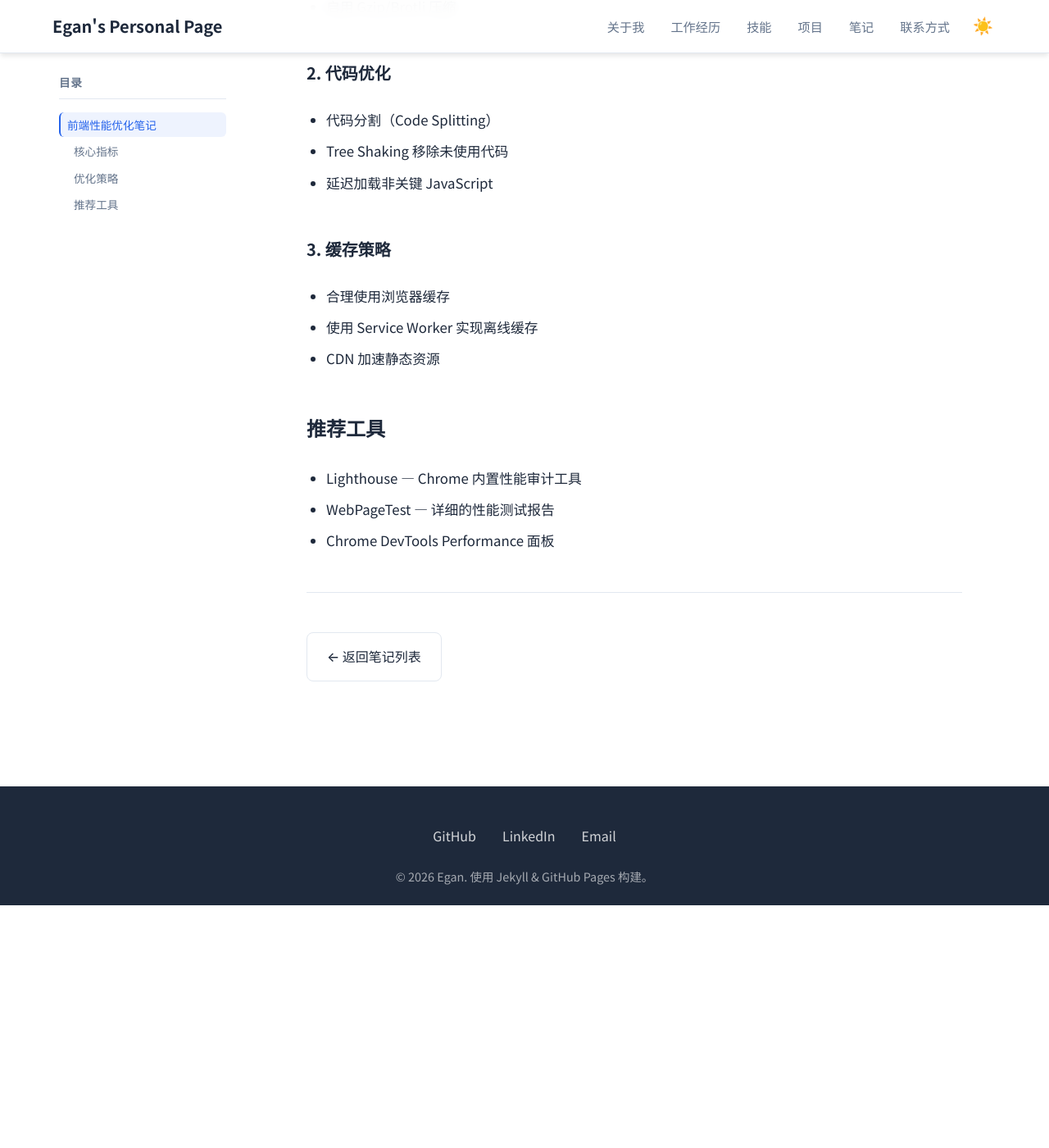
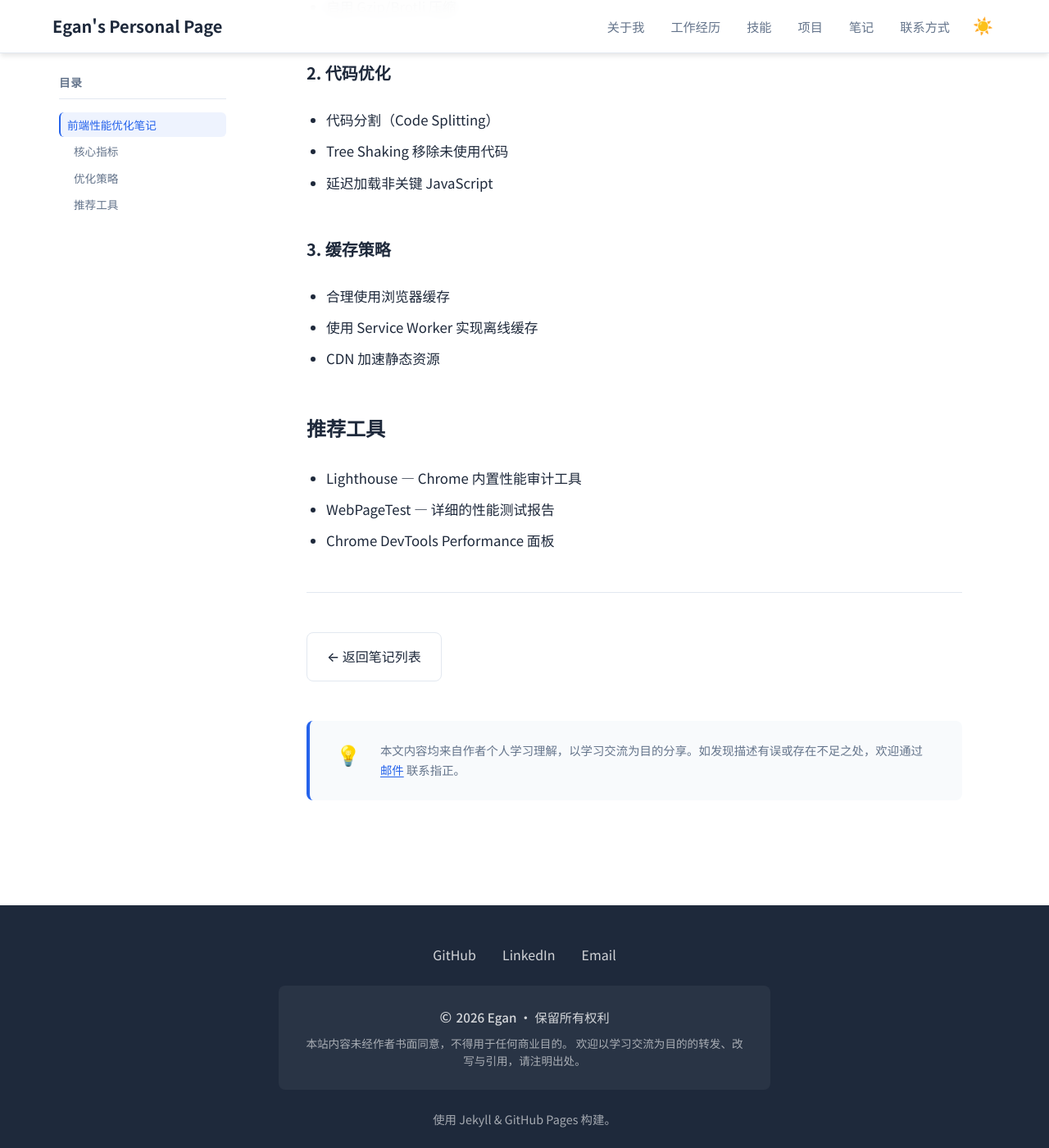
Before and after one commit to Lejun-Hu/Lejun-Hu.github.io, a Jekyll site: the page built from _notes/2024-03-28-performance.md, in a window 1280 px wide and 1400 px high, scrolled down 1029 px. Shown: the whole window at 82% size. Built offline with Jekyll 4.4.1, drawn with Linux system fonts in a browser that asks for light colours; before the commit the page ends 2133 px from its top, so only the background shows below that.

Commit message:
Add note disclaimer and footer copyright notice

```diff
--- a/_includes/footer.html
+++ b/_includes/footer.html
@@ -20,8 +20,17 @@
     </div>
 
     <!-- 版权信息 -->
+    <div class="footer-license">
+      <p class="license-text">
+        <span class="license-icon">©</span> {{ site.time | date: '%Y' }} {{ site.author.name }} · 保留所有权利
+      </p>
+      <p class="license-detail">
+        本站内容未经作者书面同意，不得用于任何商业目的。
+        欢迎以学习交流为目的的转发、改写与引用，请注明出处。
+      </p>
+    </div>
+
     <p class="copyright">
-      &copy; {{ site.time | date: '%Y' }} {{ site.author.name }}.
       使用 Jekyll & GitHub Pages 构建。
     </p>
 
--- a/_layouts/note.html
+++ b/_layouts/note.html
@@ -64,6 +64,14 @@
                   ← 返回笔记列表
                 </a>
               </div>
+
+              <!-- 文章声明 -->
+              <div class="note-disclaimer">
+                <div class="note-disclaimer-icon">💡</div>
+                <div class="note-disclaimer-content">
+                  <p>本文内容均来自作者个人学习理解，以学习交流为目的分享。如发现描述有误或存在不足之处，欢迎通过 <a href="mailto:{{ site.author.email }}">邮件</a> 联系指正。</p>
+                </div>
+              </div>
             </div>
           </div>
         </section>
--- a/assets/css/main.scss
+++ b/assets/css/main.scss
@@ -1498,6 +1498,90 @@ a {
 }
 
 // ============================================
+// 12c. 笔记页面免责声明
+// ============================================
+
+.note-disclaimer {
+  max-width: 800px;
+  margin: var(--space-xl) auto 0;
+  padding: var(--space-md) var(--space-lg);
+  background: var(--color-bg-alt);
+  border-left: 4px solid var(--color-primary);
+  border-radius: var(--radius-md);
+  display: flex;
+  gap: var(--space-md);
+  align-items: flex-start;
+
+  @media (max-width: 768px) {
+    flex-direction: column;
+    gap: var(--space-sm);
+  }
+}
+
+.note-disclaimer-icon {
+  font-size: 1.5rem;
+  flex-shrink: 0;
+  line-height: 1.4;
+}
+
+.note-disclaimer-content {
+  font-size: 0.9rem;
+  line-height: 1.7;
+  color: var(--color-text-light);
+
+  p {
+    margin: 0;
+  }
+
+  a {
+    color: var(--color-primary);
+    text-decoration: underline;
+    text-underline-offset: 2px;
+
+    &:hover {
+      color: var(--color-primary-dark);
+    }
+  }
+}
+
+// ============================================
+// 12d. 页脚版权声明扩展
+// ============================================
+
+.footer-license {
+  margin-bottom: var(--space-md);
+  padding: var(--space-md) var(--space-lg);
+  background: rgba(255, 255, 255, 0.05);
+  border-radius: var(--radius-md);
+  max-width: 600px;
+  margin-left: auto;
+  margin-right: auto;
+
+  [data-theme="dark"] & {
+    background: rgba(255, 255, 255, 0.03);
+  }
+}
+
+.license-text {
+  font-size: 0.95rem;
+  font-weight: 500;
+  color: var(--color-footer-text);
+  margin-bottom: var(--space-xs);
+}
+
+.license-icon {
+  font-size: 1.1rem;
+  margin-right: 2px;
+}
+
+.license-detail {
+  font-size: 0.85rem;
+  color: var(--color-footer-copyright);
+  line-height: 1.6;
+  margin: 0;
+}
+
+// ============================================
 // 13. 打印优化（生成 PDF 简历时有用）
 // ============================================
 
```
